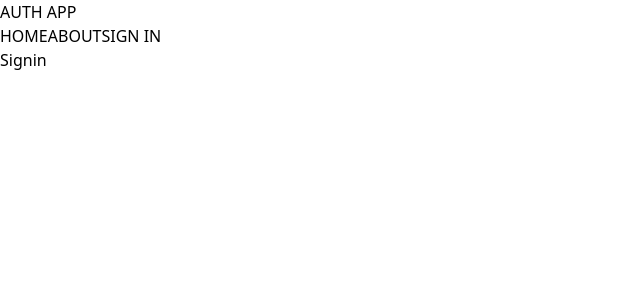
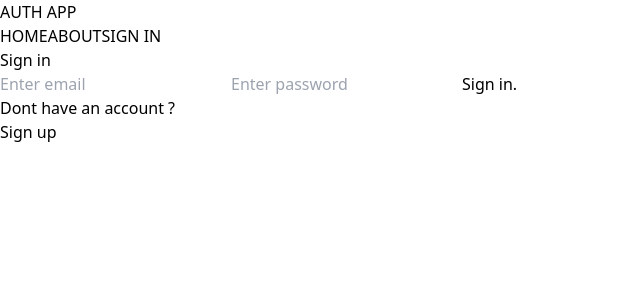
Before and after one commit to obangoriemi1/mern-auth, a React (Vite) app in the folder client/: page /sign-in in a window 1280 px wide. Shown: the top 300 px of the page, without its empty margins (0-640 px from the left). Built offline with nearby package versions, Linux system fonts and the light colour scheme.

Commit message:
completing the sign in page functional

```diff
--- a/client/src/pages/Signin.jsx
+++ b/client/src/pages/Signin.jsx
@@ -1,8 +1,71 @@
-import React from 'react'
+import  { useState } from 'react'
+import { Link, useNavigate } from 'react-router-dom'
+
 
 const Signin = () => {
+const [formData, setFormData] = useState({})
+const [error, setError] = useState(false)
+const [loading, setLoading] = useState(false)
+const navigate = useNavigate()
+  const handleChange = (e) =>{
+    setFormData({...formData, [e.target.id]: e.target.value})
+  }
+
+  const handleSubmit = async (e) =>{
+    e.preventDefault()
+    try {
+      setLoading(true)
+      setError(false)
+      const response = await fetch ("/api/auth/signin",{
+        method: "POST",
+        headers:{
+          "content-Type": "application/json",
+        },
+        body: JSON.stringify(formData)
+
+      })
+      const data = await response.json()
+      setLoading(false);
+      if(data.success === false){
+        setError(true)
+        return;
+      }
+      navigate("/")
+
+    } catch (error) {
+      setLoading(false)
+      setError(true)
+    }
+
+
+
+  }
+
   return (
-    <div>Signin</div>
+    <div className='p-3 max-w-lg mx-auto'>
+      <h1 className='text-3xl text-center font-semibold my-7'>
+        Sign in
+        </h1>
+        <form onSubmit={handleSubmit} className='flex flex-col gap-4'>
+
+          <input onChange={handleChange}  type="email" placeholder='Enter email' id='email' className='bg-slate-100 p-3 rounded-lg'/>
+          <input onChange={handleChange}  type="password" placeholder='Enter password' id='password' className='bg-slate-100 p-3 rounded-lg'/>
+          <button disabled={loading} className='bg-slate-800 text-white p-3 rounded-lg uppercase hover:opacity-95 disabled:opacity-80'>
+            {loading ? "loading": "Sign in."}
+            </button>
+
+        </form>
+        <div className="flex gap-4  mt-5">
+          <p className="">
+            Dont have an account ?
+          </p>
+         <Link to={"/sign-up"}>
+         <span  className='text-blue-500'>Sign up</span>
+         </Link>
+        </div>
+         <p className='text-red-700 mt-5'>{error && "some thing went wrong"}</p>
+
+    </div>
   )
 }
 
--- a/client/src/pages/Signup.jsx
+++ b/client/src/pages/Signup.jsx
@@ -1,11 +1,12 @@
 import  { useState } from 'react'
-import { Link } from 'react-router-dom'
+import { Link, useNavigate } from 'react-router-dom'
 
 
 const Signup = () => {
 const [formData, setFormData] = useState({})
 const [error, setError] = useState(false)
 const [loading, setLoading] = useState(false)
+const navigate = useNavigate()
   const handleChange = (e) =>{
     setFormData({...formData, [e.target.id]: e.target.value})
   }
@@ -29,6 +30,7 @@ const [loading, setLoading] = useState(false)
         setError(true)
         return;
       }
+      navigate("/sign-in")
 
     } catch (error) {
       setLoading(false)
```
